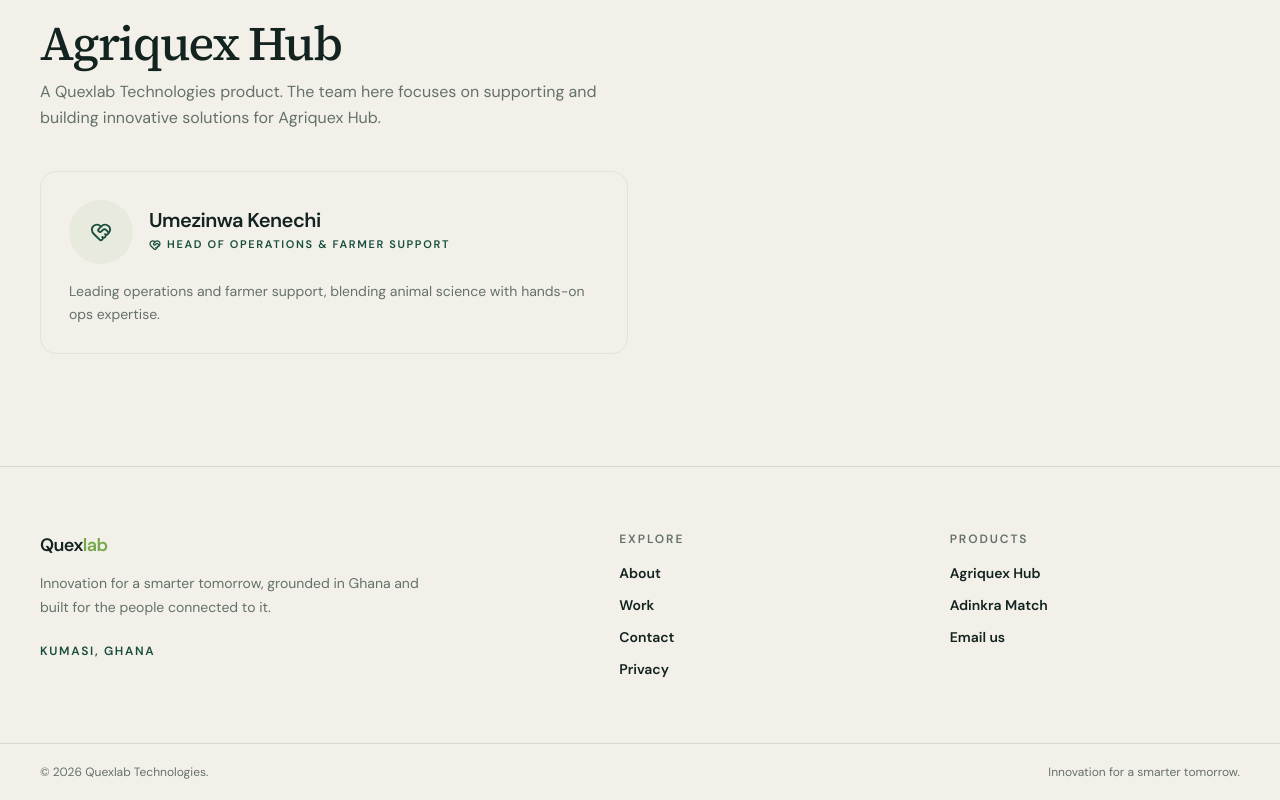
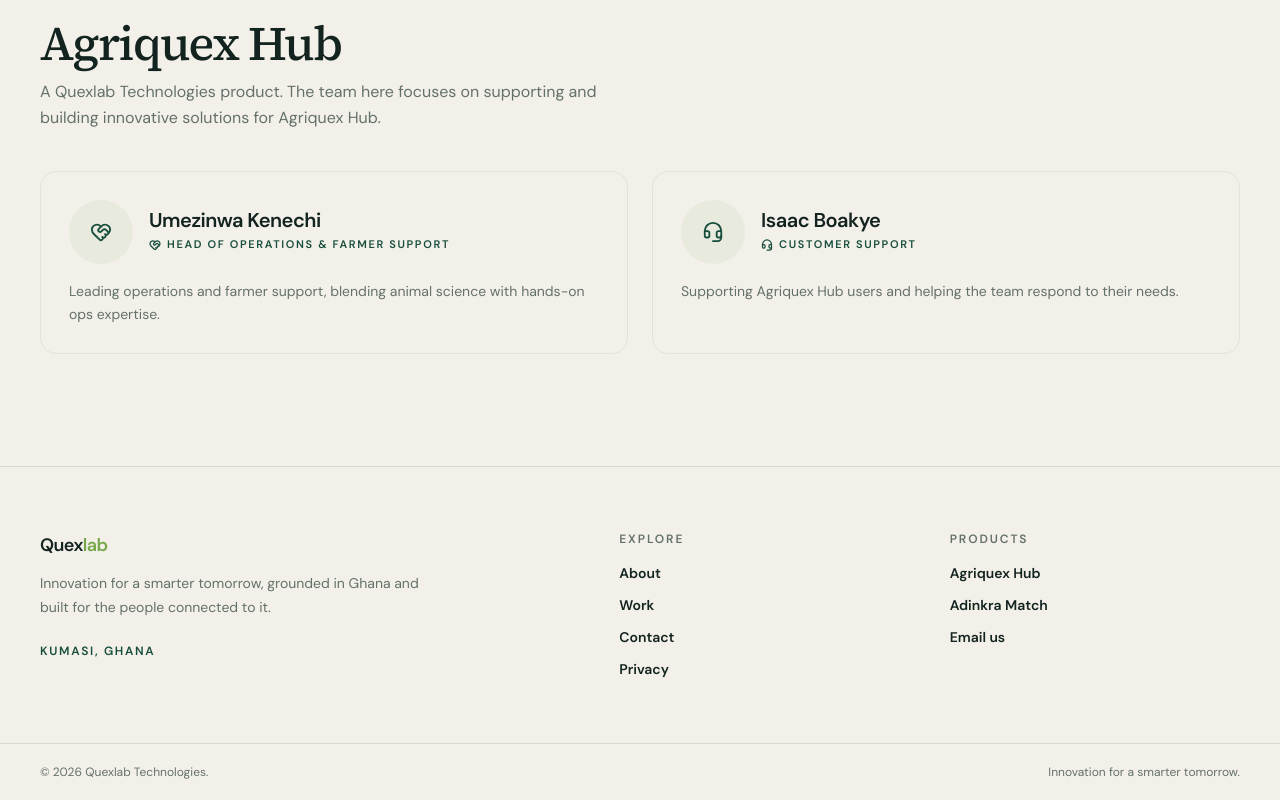
Before and after one commit to k23211/quexlabwebsite-, a Next.js app: page /about in a window 1280 px wide. Shown: the part 1158-1958 px from the top of the page. Built offline with nearby package versions, Linux system fonts and the light colour scheme; no server answers; the database is empty.

Commit message:
Simplify team cards, remove expandable bios

```diff
--- a/app/about/page.tsx
+++ b/app/about/page.tsx
@@ -1,6 +1,6 @@
 import type { Metadata } from "next";
 import Image from "next/image";
-import { Crown, HeartHandshake, Users } from "lucide-react";
+import { Crown, Headset, HeartHandshake, Users } from "lucide-react";
 import Nav from "../components/Nav";
 import { FOREST, INK, INK_SOFT, LEAF, PAPER } from "../theme";
 
@@ -52,6 +52,12 @@
     role: "Head of Operations & Farmer Support",
     icon: HeartHandshake,
     bio: "Leading operations and farmer support, blending animal science with hands-on ops expertise.",
+  },
+  {
+    name: "Isaac Boakye",
+    role: "Customer Support",
+    icon: Headset,
+    bio: "Supporting Agriquex Hub users and helping the team respond to their needs.",
   },
 ];
 
```
